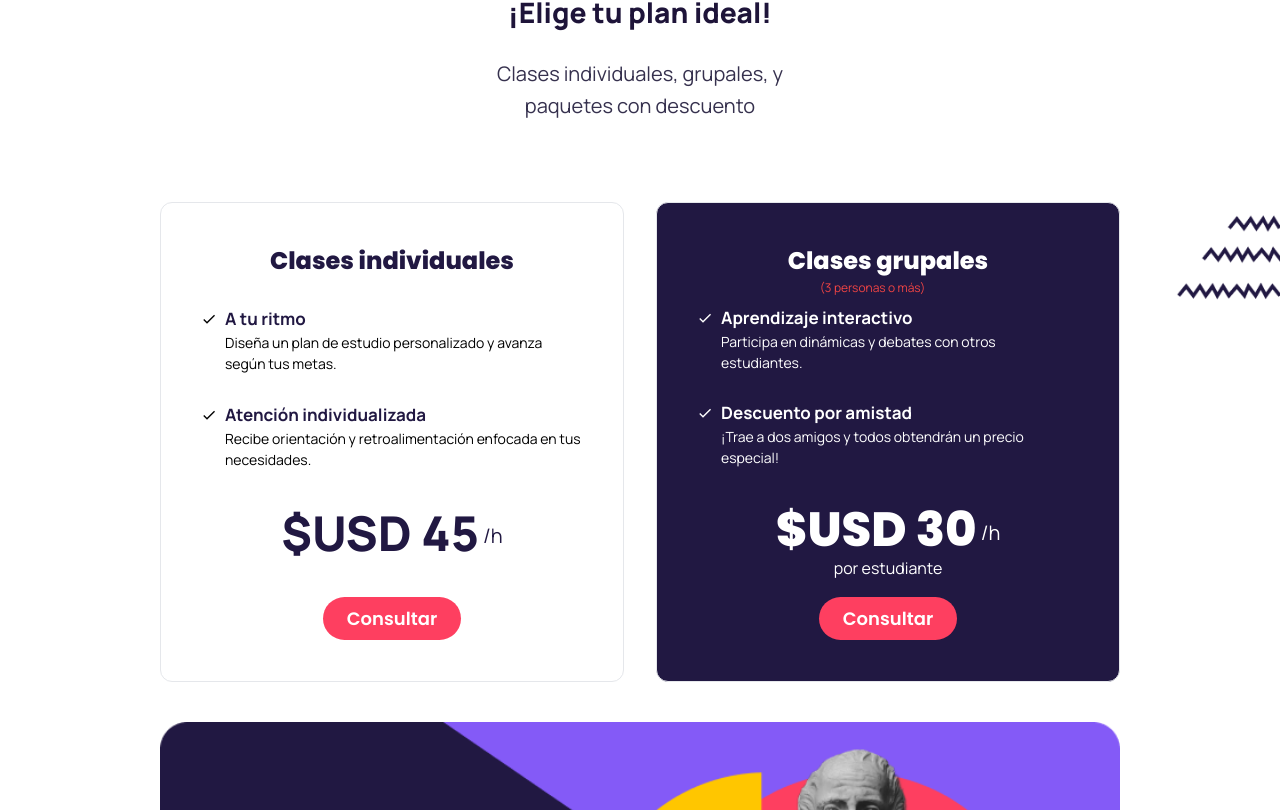
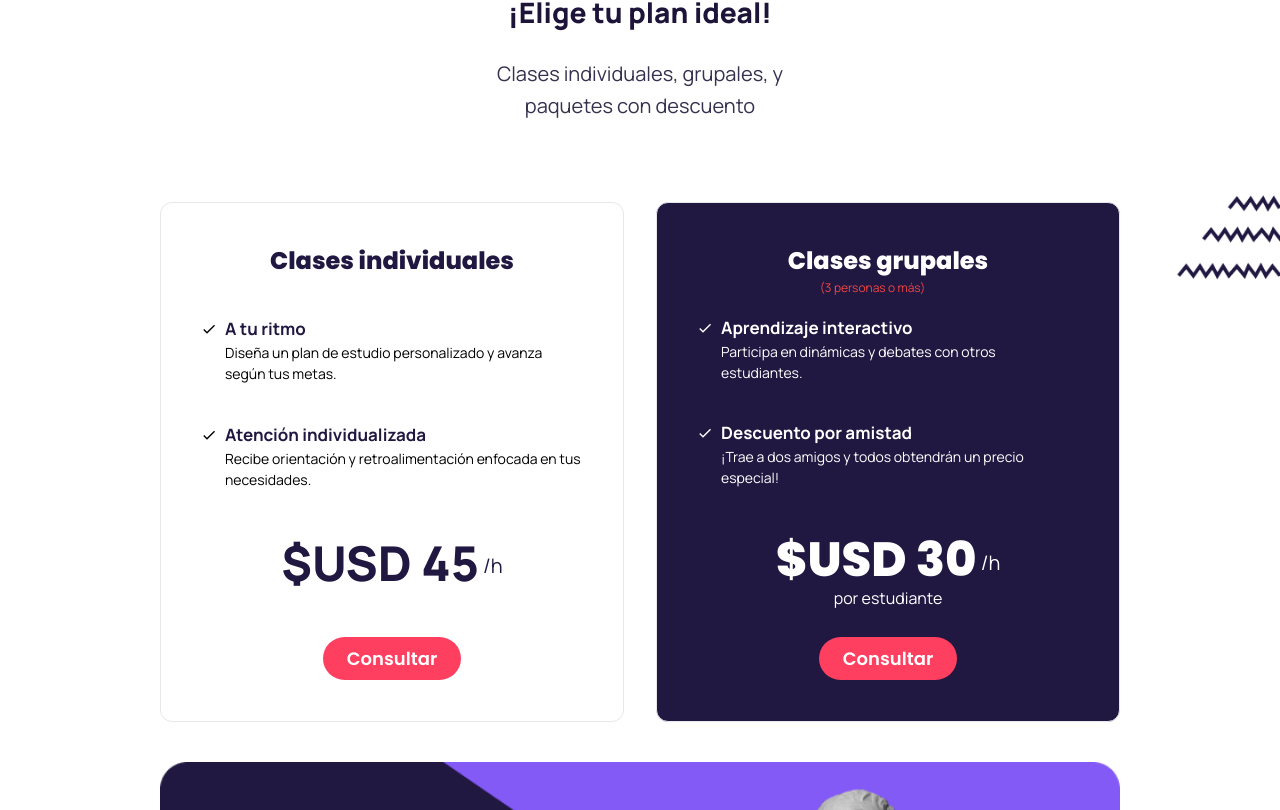
Before and after one commit to TomasSorgetti/learningSparks, a React (Create React App) app: page / in a window 1280 px wide. Shown: the part 1150-1960 px from the top of the page. Built offline with nearby package versions, Linux system fonts and the light colour scheme; no server answers; a web font is replaced by a local one.

Commit message:
media bg

```diff
--- a/src/components/Clases/Clases.jsx
+++ b/src/components/Clases/Clases.jsx
@@ -70,12 +70,14 @@ const Clases = () => {
       </div>
 
       <article className="relative w-full flex justify-center">
-        <img
-          className="hidden lg:block absolute right-0 top-[-40px] object-cover w-[1400px]"
-          src={fondo}
-          alt="background"
-        />
-        <div className="z-10 flex flex-col gap-8 lg:flex-row lg:items-center lg:w-9/12 lg:h-[450px] xl:h-[480px] 2xl:w-7/12 3xl:w-6/12">
+        <div className="w-full overflow-hidden hidden lg:flex absolute right-0 top-[-60px] justify-end 3xl:top-[-30px]">
+          <img
+            className="object-cover 3xl:w-[96%]"
+            src={fondo}
+            alt="background"
+          />
+        </div>
+        <div className="z-10 flex flex-col gap-8 lg:flex-row lg:items-center lg:w-9/12 lg:h-[450px] xl:h-[520px] 2xl:w-7/12 3xl:w-6/12">
           <div className="w-11/12 bg-white m-auto py-8 px-6 border rounded-xl flex flex-col gap-6 items-center justify-between sm:h-[500px] sm:p-10 lg:m-0 lg:h-full 2xl:py-10">
             <h4 className="font-poppins text-[18px] font-extrabold text-subTitleColor xl:text-[1.5rem]">
               Clases individuales
```
